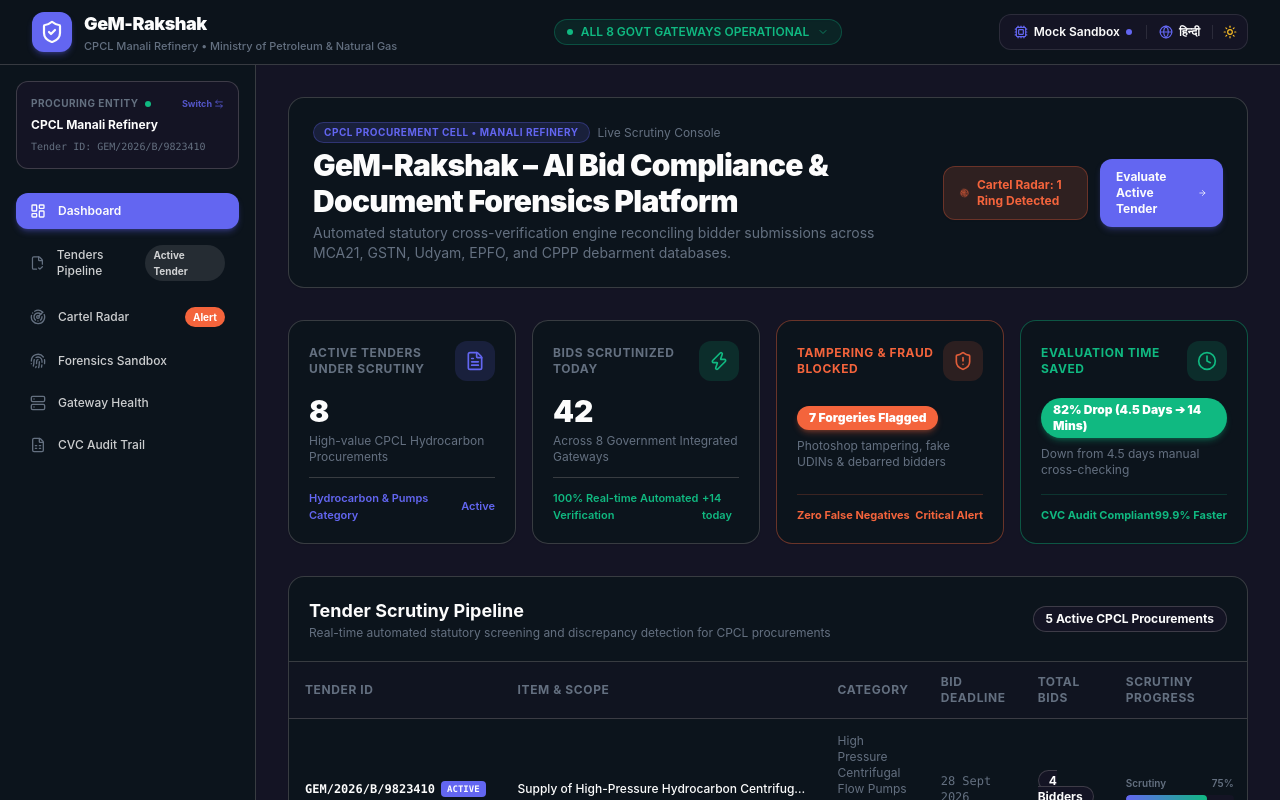
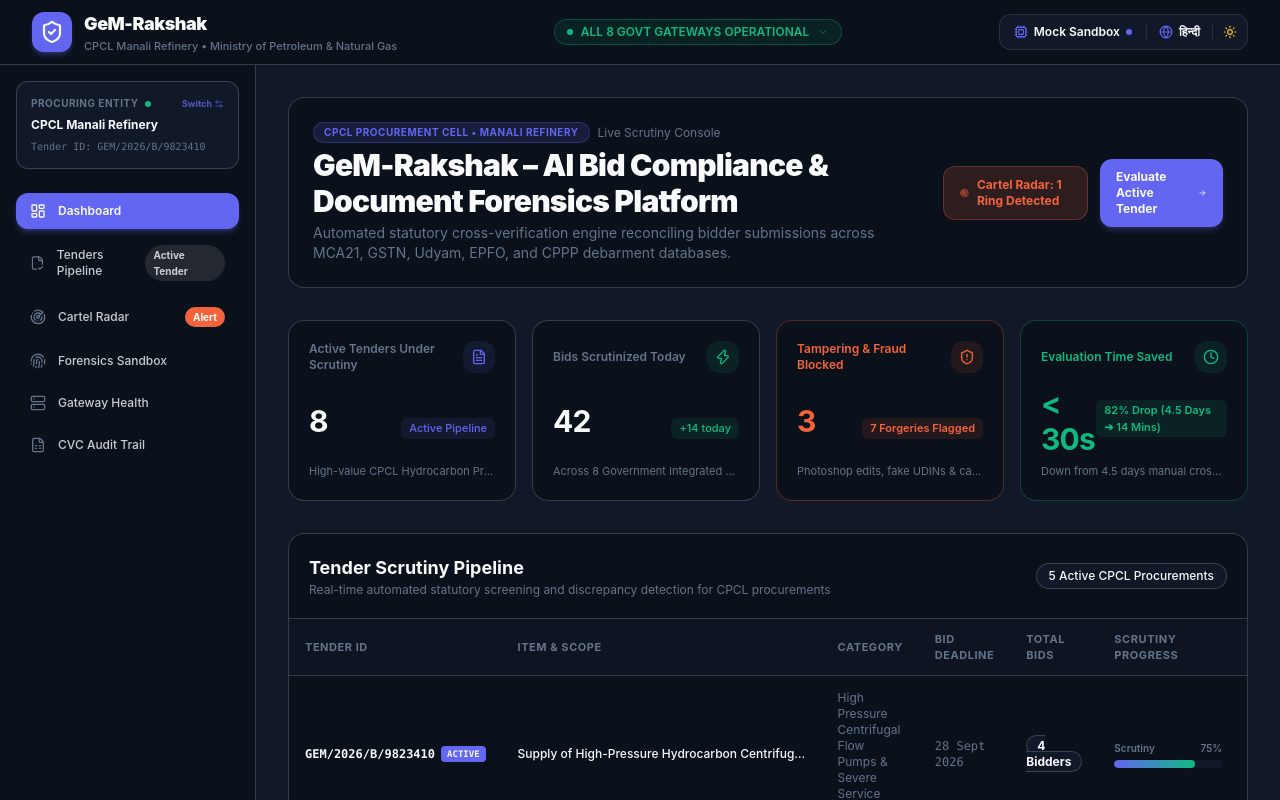
Before and after one commit to SiddhantGpt19/GeM-Rakshak, a Next.js app: page /dashboard in a window 1280 px wide. Shown: the top 800 px of the page. Built offline with nearby package versions, Linux system fonts and the light colour scheme.

Commit message:
style: modernize UI surface colors, simplify dashboard KPI cards, and streamline bidder scrutiny tables

```diff
--- a/src/app/dashboard/page.tsx
+++ b/src/app/dashboard/page.tsx
@@ -83,110 +83,106 @@ export default function DashboardPage() {
       <div className="grid grid-cols-1 sm:grid-cols-2 lg:grid-cols-4 gap-4">
         {/* KPI 1: Active Tenders */}
         <motion.div
-          whileHover={{ y: -3 }}
-          className="p-5 rounded-2xl bg-soft-beige dark:bg-deep-navy border border-warm-beige dark:border-warm-beige/20 shadow-sm flex flex-col justify-between"
+          whileHover={{ y: -2 }}
+          className="p-5 rounded-2xl bg-soft-beige dark:bg-deep-navy border border-warm-beige/80 dark:border-warm-beige/20 shadow-xs flex flex-col justify-between"
         >
           <div className="flex items-center justify-between">
-            <span className="text-xs font-bold uppercase tracking-wider text-muted-gray">
+            <span className="text-xs font-semibold text-muted-gray">
               {t.kpiActiveTenders}
             </span>
-            <div className="p-2.5 rounded-xl bg-lavender/15 text-lavender">
-              <FileText className="w-5 h-5" />
+            <div className="p-2 rounded-xl bg-lavender/10 text-lavender">
+              <FileText className="w-4 h-4" />
             </div>
           </div>
-          <div className="mt-3">
-            <div className="text-3xl font-black text-deep-navy dark:text-crisp-white">
+          <div className="mt-3 flex items-baseline justify-between">
+            <div className="text-3xl font-bold tracking-tight text-deep-navy dark:text-crisp-white">
               8
             </div>
-            <p className="text-xs text-muted-gray mt-1">
-              {t.kpiSubtitleTenders}
-            </p>
+            <span className="inline-flex items-center px-2 py-0.5 rounded-md text-[11px] font-medium bg-lavender/10 text-lavender">
+              {language === "hi" ? "सक्रिय अधिप्राप्ति" : "Active Pipeline"}
+            </span>
           </div>
-          <div className="mt-3 pt-3 border-t border-warm-beige dark:border-warm-beige/20 flex items-center justify-between text-[11px] font-semibold text-lavender">
-            <span>{language === "hi" ? "हाइड्रोकार्बन एवं पंप श्रेणी" : "Hydrocarbon & Pumps Category"}</span>
-            <span>{t.lblActive}</span>
-          </div>
+          <p className="text-[11px] text-muted-gray mt-1.5 truncate">
+            {t.kpiSubtitleTenders}
+          </p>
         </motion.div>
 
         {/* KPI 2: Bids Scrutinized Today */}
         <motion.div
-          whileHover={{ y: -3 }}
-          className="p-5 rounded-2xl bg-soft-beige dark:bg-deep-navy border border-warm-beige dark:border-warm-beige/20 shadow-sm flex flex-col justify-between"
+          whileHover={{ y: -2 }}
+          className="p-5 rounded-2xl bg-soft-beige dark:bg-deep-navy border border-warm-beige/80 dark:border-warm-beige/20 shadow-xs flex flex-col justify-between"
         >
           <div className="flex items-center justify-between">
-            <span className="text-xs font-bold uppercase tracking-wider text-muted-gray">
+            <span className="text-xs font-semibold text-muted-gray">
               {t.kpiBidsToday}
             </span>
-            <div className="p-2.5 rounded-xl bg-mint-green/15 text-mint-green">
-              <Zap className="w-5 h-5" />
+            <div className="p-2 rounded-xl bg-mint-green/10 text-mint-green">
+              <Zap className="w-4 h-4" />
             </div>
           </div>
-          <div className="mt-3">
-            <div className="text-3xl font-black text-deep-navy dark:text-crisp-white">
+          <div className="mt-3 flex items-baseline justify-between">
+            <div className="text-3xl font-bold tracking-tight text-deep-navy dark:text-crisp-white">
               42
             </div>
-            <p className="text-xs text-muted-gray mt-1">
-              {t.kpiSubtitleBids}
-            </p>
+            <span className="inline-flex items-center px-2 py-0.5 rounded-md text-[11px] font-medium bg-mint-green/10 text-mint-green">
+              {language === "hi" ? "+14 आज" : "+14 today"}
+            </span>
           </div>
-          <div className="mt-3 pt-3 border-t border-warm-beige dark:border-warm-beige/20 flex items-center justify-between text-[11px] font-semibold text-mint-green">
-            <span>{language === "hi" ? "100% रीयल-टाइम स्वचालित सत्यापन" : "100% Real-time Automated Verification"}</span>
-            <span>{language === "hi" ? "+14 आज" : "+14 today"}</span>
-          </div>
+          <p className="text-[11px] text-muted-gray mt-1.5 truncate">
+            {t.kpiSubtitleBids}
+          </p>
         </motion.div>
 
-        {/* KPI 3: Tampering & Fraud Blocked (Coral Orange Pill) */}
+        {/* KPI 3: Tampering & Fraud Blocked */}
         <motion.div
-          whileHover={{ y: -3 }}
-          className="p-5 rounded-2xl bg-soft-beige dark:bg-deep-navy border border-coral-orange/40 shadow-sm flex flex-col justify-between relative overflow-hidden"
+          whileHover={{ y: -2 }}
+          className="p-5 rounded-2xl bg-soft-beige dark:bg-deep-navy border border-coral-orange/30 shadow-xs flex flex-col justify-between"
         >
           <div className="flex items-center justify-between">
-            <span className="text-xs font-bold uppercase tracking-wider text-coral-orange">
+            <span className="text-xs font-semibold text-coral-orange">
               {t.kpiFraudBlocked}
             </span>
-            <div className="p-2.5 rounded-xl bg-coral-orange/15 text-coral-orange animate-pulse">
-              <ShieldAlert className="w-5 h-5" />
+            <div className="p-2 rounded-xl bg-coral-orange/10 text-coral-orange">
+              <ShieldAlert className="w-4 h-4" />
             </div>
           </div>
-          <div className="mt-3">
-            <div className="inline-flex items-center px-3 py-1 rounded-full text-xs font-black bg-coral-orange text-white shadow-md shadow-coral-orange/30">
+          <div className="mt-3 flex items-baseline justify-between">
+            <div className="text-3xl font-bold tracking-tight text-coral-orange">
+              3
+            </div>
+            <span className="inline-flex items-center px-2 py-0.5 rounded-md text-[11px] font-semibold bg-coral-orange/10 text-coral-orange">
               {t.kpiFraudBlockedBadge}
-            </div>
-            <p className="text-xs text-muted-gray mt-2">
-              {language === "hi" ? "फ़ोटोशॉप संपादन, फ़र्ज़ी UDIN और डिबार बोलीदाता" : "Photoshop tampering, fake UDINs & debarred bidders"}
-            </p>
+            </span>
           </div>
-          <div className="mt-3 pt-3 border-t border-coral-orange/20 flex items-center justify-between text-[11px] font-bold text-coral-orange">
-            <span>{language === "hi" ? "शून्य असत्य नकारात्मक" : "Zero False Negatives"}</span>
-            <span>{language === "hi" ? "अतिसंवेदनशील चेतावनी" : "Critical Alert"}</span>
-          </div>
+          <p className="text-[11px] text-muted-gray mt-1.5 truncate">
+            {language === "hi" ? "फ़ोटोशॉप संपादन, फ़र्ज़ी UDIN एवं सिंडिकेट" : "Photoshop edits, fake UDINs & cartels"}
+          </p>
         </motion.div>
 
-        {/* KPI 4: Evaluation Time Saved (Mint Green Badge) */}
+        {/* KPI 4: Evaluation Time Saved */}
         <motion.div
-          whileHover={{ y: -3 }}
-          className="p-5 rounded-2xl bg-soft-beige dark:bg-deep-navy border border-mint-green/40 shadow-sm flex flex-col justify-between"
+          whileHover={{ y: -2 }}
+          className="p-5 rounded-2xl bg-soft-beige dark:bg-deep-navy border border-mint-green/30 shadow-xs flex flex-col justify-between"
         >
           <div className="flex items-center justify-between">
-            <span className="text-xs font-bold uppercase tracking-wider text-mint-green">
+            <span className="text-xs font-semibold text-mint-green">
               {t.kpiTimeSaved}
             </span>
-            <div className="p-2.5 rounded-xl bg-mint-green/15 text-mint-green">
-              <Clock className="w-5 h-5" />
+            <div className="p-2 rounded-xl bg-mint-green/10 text-mint-green">
+              <Clock className="w-4 h-4" />
             </div>
           </div>
-          <div className="mt-3">
-            <div className="inline-flex items-center px-3 py-1 rounded-full text-xs font-black bg-mint-green text-white shadow-md shadow-mint-green/30">
+          <div className="mt-3 flex items-baseline justify-between">
+            <div className="text-3xl font-bold tracking-tight text-mint-green">
+              &lt; 30s
+            </div>
+            <span className="inline-flex items-center px-2 py-0.5 rounded-md text-[11px] font-semibold bg-mint-green/10 text-mint-green">
               {t.kpiTimeSavedBadge}
-            </div>
-            <p className="text-xs text-muted-gray mt-2">
-              {language === "hi" ? "4.5 दिनों की मानवीय संवीक्षा घटकर तत्काल हुई" : "Down from 4.5 days manual cross-checking"}
-            </p>
+            </span>
           </div>
-          <div className="mt-3 pt-3 border-t border-mint-green/20 flex items-center justify-between text-[11px] font-bold text-mint-green">
-            <span>{language === "hi" ? "CVC ऑडिट अनुपालित" : "CVC Audit Compliant"}</span>
-            <span>{language === "hi" ? "99.9% तीव्रतम" : "99.9% Faster"}</span>
-          </div>
+          <p className="text-[11px] text-muted-gray mt-1.5 truncate">
+            {language === "hi" ? "4.5 दिनों की मानवीय संवीक्षा घटकर तत्काल हुई" : "Down from 4.5 days manual cross-checking"}
+          </p>
         </motion.div>
       </div>
 
@@ -201,14 +197,14 @@ export default function DashboardPage() {
               {t.tendersSubheader}
             </p>
           </div>
-          <span className="px-3 py-1 rounded-full text-xs font-bold bg-crisp-white dark:bg-dark-navy text-deep-navy dark:text-crisp-white border border-warm-beige dark:border-warm-beige/20">
+          <span className="px-3 py-1 rounded-full text-xs font-medium bg-crisp-white dark:bg-dark-navy text-deep-navy dark:text-crisp-white border border-warm-beige dark:border-warm-beige/20">
             {tenders.length} {language === "hi" ? "सक्रिय CPCL अधिप्राप्तियां" : "Active CPCL Procurements"}
           </span>
         </div>
 
         <div className="overflow-x-auto">
           <table className="w-full text-left text-xs">
-            <thead className="bg-warm-beige/50 dark:bg-dark-navy/60 border-b border-warm-beige dark:border-warm-beige/20 text-muted-gray font-semibold uppercase tracking-wider">
+            <thead className="bg-slate-50 dark:bg-dark-navy/60 border-b border-warm-beige dark:border-warm-beige/20 text-muted-gray font-semibold uppercase tracking-wider text-[11px]">
               <tr>
                 <th className="py-3 px-4">{t.colTenderId}</th>
                 <th className="py-3 px-4">{t.colTitle}</th>
@@ -219,13 +215,13 @@ export default function DashboardPage() {
                 <th className="py-3 px-4 text-right">{t.colAction}</th>
               </tr>
             </thead>
-            <tbody className="divide-y divide-warm-beige dark:divide-warm-beige/20">
+            <tbody className="divide-y divide-warm-beige/60 dark:divide-warm-beige/15">
               {tenders.map((tender) => {
                 const isPrimary = tender.tender_id === "GEM/2026/B/9823410";
                 return (
                   <tr
                     key={tender.tender_id}
-                    className="hover:bg-warm-beige/30 dark:hover:bg-dark-navy/40 transition-colors"
+                    className="hover:bg-slate-50/70 dark:hover:bg-dark-navy/40 transition-colors"
                   >
                     <td className="py-3.5 px-4 font-mono font-bold text-deep-navy dark:text-crisp-white">
                       <div className="flex items-center space-x-1.5">
--- a/src/app/globals.css
+++ b/src/app/globals.css
@@ -4,21 +4,21 @@
 
 @layer base {
   :root {
-    --bg-canvas: #F4F4EC;      /* Off-White */
-    --text-primary: #0C141C;   /* Deep Navy */
-    --card-surface: #ECE4DC;   /* Soft Beige */
-    --card-inner: #FCFCFC;     /* Crisp White */
-    --border-color: #E4DCD4;   /* Warm Beige */
-    --muted-text: #647080;     /* Muted Gray */
+    --bg-canvas: #F8FAFC;      /* Crisp Slate-50 */
+    --text-primary: #0B111A;   /* Deep Navy */
+    --card-surface: #FFFFFF;   /* Pure White */
+    --card-inner: #F8FAFC;     /* Slate-50 */
+    --border-color: #E2E8F0;   /* Slate-200 */
+    --muted-text: #64748B;     /* Slate-500 */
   }
 
   .dark {
-    --bg-canvas: #141424;      /* Dark Navy */
-    --text-primary: #FCFCFC;   /* Crisp White */
-    --card-surface: #0C141C;   /* Deep Navy */
-    --card-inner: #141424;     /* Dark Navy */
-    --border-color: rgba(228, 220, 212, 0.2); /* Warm Beige / 20 */
-    --muted-text: #647080;     /* Muted Gray */
+    --bg-canvas: #0B0F19;      /* Obsidian Navy */
+    --text-primary: #F8FAFC;   /* Crisp White */
+    --card-surface: #111827;   /* Slate-900 */
+    --card-inner: #1E293B;     /* Slate-800 */
+    --border-color: rgba(255, 255, 255, 0.08); /* Translucent Hairline */
+    --muted-text: #94A3B8;     /* Slate-400 */
   }
 
   body {
--- a/tailwind.config.ts
+++ b/tailwind.config.ts
@@ -10,13 +10,13 @@ const config: Config = {
   theme: {
     extend: {
       colors: {
-        "off-white": "#F4F4EC",
-        "deep-navy": "#0C141C",
-        "dark-navy": "#141424",
-        "soft-beige": "#ECE4DC",
-        "warm-beige": "#E4DCD4",
-        "crisp-white": "#FCFCFC",
-        "muted-gray": "#647080",
+        "off-white": "#F8FAFC",
+        "deep-navy": "#0B111A",
+        "dark-navy": "#111827",
+        "soft-beige": "#FFFFFF",
+        "warm-beige": "#E2E8F0",
+        "crisp-white": "#F8FAFC",
+        "muted-gray": "#64748B",
         lavender: {
           DEFAULT: "#6366F1",
           50: "#eef2ff",
```
Also changed, not shown: src/app/tenders/[id]/bidders/page.tsx (+17 -17 lines).
